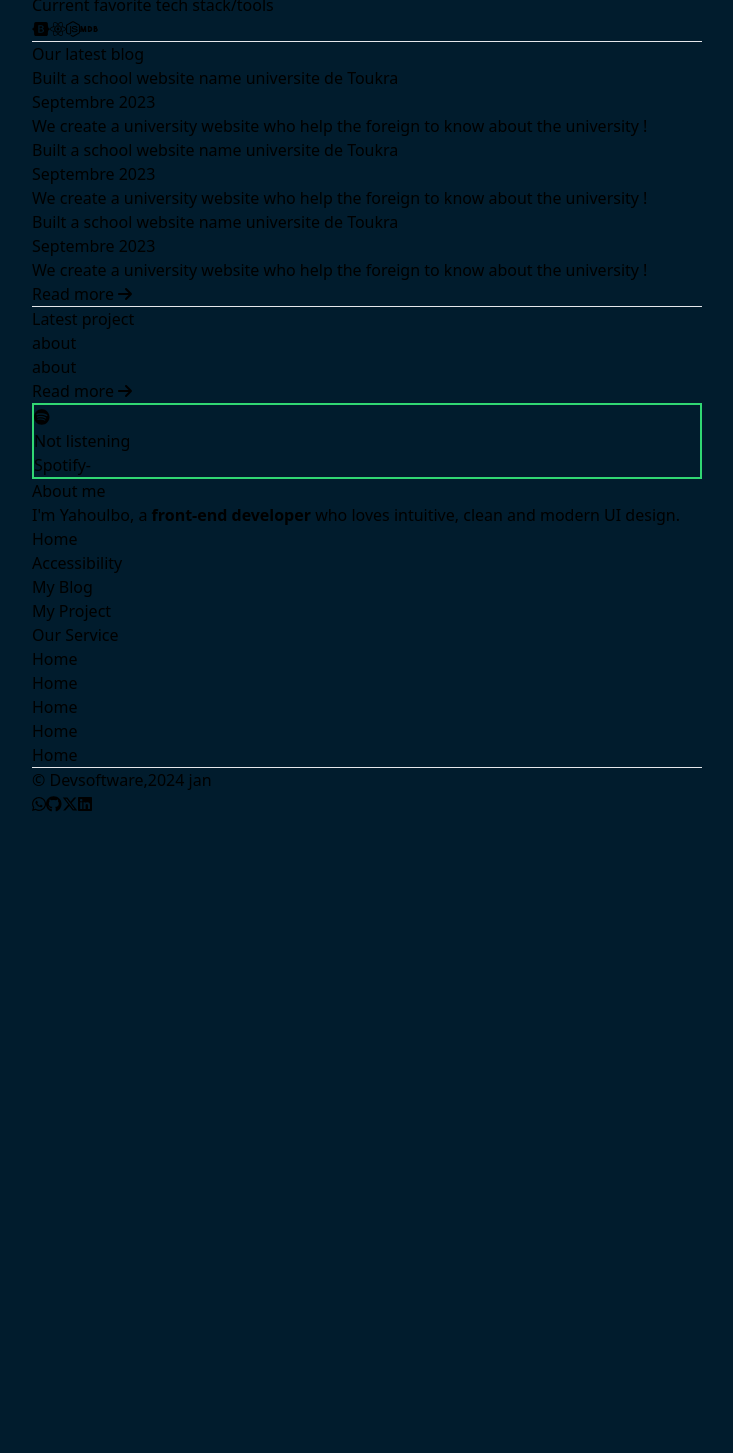
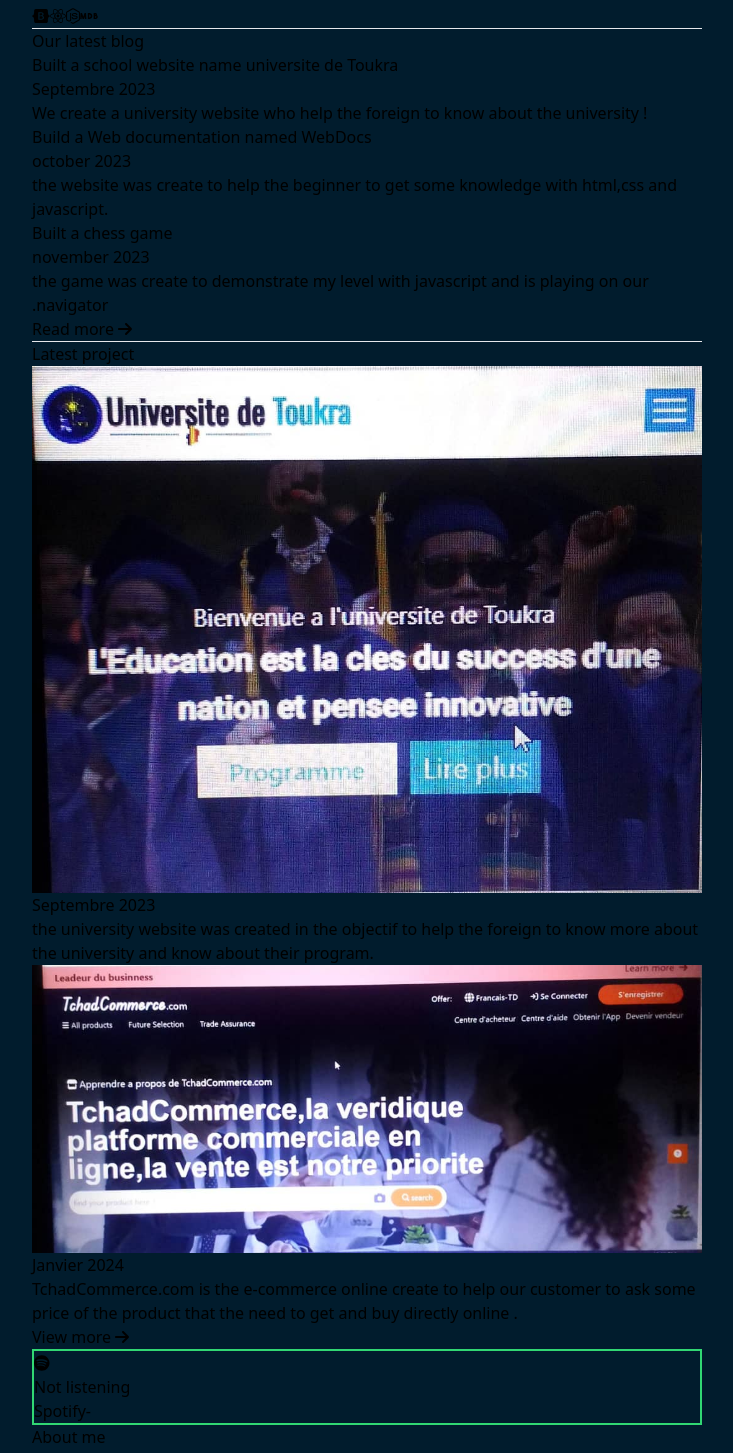
Before and after one commit to Kal1be/yahoulbo-portfolio, a React (Vite) app: page / in a window 1280 px wide. Shown: the part 1280-2733 px from the top of the page, without its empty margins (273-1006 px from the left). Before the commit the page ends 2119 px from the top, so only its background shows below. Built offline with nearby package versions, Linux system fonts and the light colour scheme; a web font is replaced by a local one.

Commit message:
second commit

```diff
--- a/src/App.jsx
+++ b/src/App.jsx
@@ -1,25 +1,29 @@
 // import Test from './Test';
+import Home from './Home';
 import './app.scss'
-import Body from './component/Body';
-import Body1 from './component/Body1';
-import Build from './component/Build';
-import Footer from './footer/Footer';
 import Navbar from './navbar/Navbar';
+import {useState,useEffect} from "react"
 
 const App = () => {
+  const [isloaded,setIsloaded]=useState(false);
+  useEffect(()=>{
+      setTimeout(() => {
+          setIsloaded(true)
+      },7000);
+  },[])
+  if(!isloaded){
+     return(
+      <div className='preloader bg-gray-100'>
+       <span className='animation1'>D</span>
+        <span className='animation2'>E</span>
+        <span className='animation2'>V</span>
+       </div>
+     )
+  }
   return(
    <div>
    <Navbar/>
-   <div className='wrap '>
-  <div className='laptop'>
-  <Body/>
-  </div>
-  <div className='phone'>
-    <Body1/>
-  </div>
-  <Build/>
-  <Footer/>
-   </div>
+  <Home/>
    </div>
   )
 };
--- /dev/null
+++ b/src/Home.jsx
@@ -0,0 +1,25 @@
+import Body from './component/Body';
+import Body1 from './component/Body1';
+import Build from './component/Build';
+import Scroll from './component/Scroll';
+import Footer from './footer/Footer';
+
+function Home() {
+  return (
+    <div>
+       <div className='wrap '>
+  <div className='laptop'>
+  <Body/>
+  </div>
+  <div className='phone'>
+    <Body1/>
+  </div>
+  <Build/>
+  <Footer/>
+  <Scroll/>
+   </div>
+    </div>
+  )
+}
+
+export default Home
--- a/src/app.scss
+++ b/src/app.scss
@@ -9,7 +9,7 @@
     display: flex;
     justify-content: center;
     background-color: rgb(1, 28, 45);
-    padding: 13px 0;
+    // padding: 13px 0;
 }
 
 #myborder{
@@ -27,3 +27,52 @@
 #element:hover{
 border: 1px solid rgb(49, 117, 226);
 }
+
+// ++++++++++++ the preloader before the website scss
+
+
+.preloader{
+    width: 100vw;
+    height: 100vh;
+    position: relative;
+    display: flex;
+    align-items: center;
+    justify-content: center;
+    animation: preloader 2s linear infinite;
+    margin: 0 0;
+    background-color: rgb(1, 28, 45);
+}
+
+.preloader span{
+    width: 30px;
+    height: 30px;
+    background-color: #0e44657c;
+    margin: 0 2px;
+    border-radius: 50%;
+    padding: 4px;
+    animation: del 2s linear infinite;
+    color: red;
+    text-align: center;
+    font-weight: bold;
+}
+
+.preloader .animation1{
+    animation-delay: .1s;
+    transition: .1s ease-in-out;
+}
+.preloader .animation2{
+    animation-delay: .4s;
+    transition: .2s ease-in-out;
+}
+.preloader .animation3{
+    animation-delay: .9s;
+    transition: .4s ease-in-out;
+}
+@keyframes del {
+    0%,100%{
+        transform: scale(0);
+    }
+    50%{
+        transform: scale(1);
+    }
+}
--- a/src/component/Body1.jsx
+++ b/src/component/Body1.jsx
@@ -1,6 +1,6 @@
 function Body1() {
     return (
-      <div className="lg:flex justify-between relative mt-36 items-center">
+      <div className="lg:flex justify-between relative mt-32 items-center">
        <div>
           <img src="/yahoulbo-portfolio/devsoftware.jpg" className="lg:w-56 lg:h-36 h-48 w-48 my-8 lg:mt-0 object-contains rounded-full"/>
         </div>
--- a/src/component/Build.jsx
+++ b/src/component/Build.jsx
@@ -4,7 +4,7 @@
 import "./build.scss"
 function Build() {
   return (
-    <div className='mt-20'>
+    <div className='lg:mt-20 mt-10'>
     {/* ++++++++++++++++++ about my-self and my work _+++++++++++++++++++++++++++++++_+++++++++++++ */}
       <div className='text-xl font-[400] text-gray-200'>
         <p>I'm <span className='text-[#e80b24]'>Yahoulbo</span>, a 19-year-old student belonging to the Federal University of Minna.
@@ -40,14 +40,14 @@
             <p className='text-xl text-gray-300'>We create a university website who help the foreign to know about the university !</p>
         </div>
         <div className='rounded-lg py-3 px-2 bg-[#0e4465a0] my-6'>
-            <h3 className='text-2xl font-medium text-white'>Built a school website name <span className='text-[#e80b24]'>universite de Toukra</span></h3>
-            <h4 className='text-xl font-medium text-gray-300 my-3'>Septembre 2023</h4>
-            <p className='text-xl text-gray-300'>We create a university website who help the foreign to know about the university !</p>
+            <h3 className='text-2xl font-medium text-white'> Build a Web documentation named <span className='text-[#e80b24]'>WebDocs</span></h3>
+            <h4 className='text-xl font-medium text-gray-300 my-3'>october 2023</h4>
+            <p className='text-xl text-gray-300'>the website was create to help the beginner to get some knowledge with html,css and javascript.</p>
         </div>
         <div className='rounded-lg py-3 px-2 bg-[#0e4465a0] my-6'>
-            <h3 className='text-2xl font-medium text-white'>Built a school website name <span className='text-[#e80b24]'>universite de Toukra</span></h3>
-            <h4 className='text-xl font-medium text-gray-300 my-3'>Septembre 2023</h4>
-            <p className='text-xl text-gray-300'>We create a university website who help the foreign to know about the university !</p>
+            <h3 className='text-2xl font-medium text-white'>Built a chess <span className='text-[#e80b24]'>game</span></h3>
+            <h4 className='text-xl font-medium text-gray-300 my-3'>november 2023</h4>
+            <p className='text-xl text-gray-300'>the game was create to demonstrate my level with javascript and is playing on our .navigator</p>
         </div>
       </div>
         <h2 className='text-xl text-white'>Read more <FontAwesomeIcon icon={faArrowRight} className='mt-2'/></h2>
@@ -57,14 +57,19 @@
       <div className='my-20'>
       <h2 className='text-2xl font-bold text-white'>Latest project</h2>
       <div className='lg:flex mt-10'>
-       <div className='border h-[50vh] lg:w-[65%] lg:me-2 rounded-xl' id='element'>
-about
+       <div className='border lg:w-[65%] lg:me-2' id='element'>
+<img src='/yahoulbo-portfolio/toukra.jpg' className='h-[35vh] w-full'/>
+<h4 className='text-xl font-medium text-gray-300 my-3 px-1'>Septembre 2023</h4>
+<p className='text-xl my-2 text-white px-1'>the university website was created in the objectif to help the foreign
+ to know more about the university and know about their program.</p>
        </div>
-       <div className='border h-[50vh] lg:w-[65%] lg:ms-2 lg:mt-0 mt-4 rounded-xl'  id='element'>
-about
+       <div className='border lg:w-[65%] lg:ms-2 lg:mt-0 mt-4'  id='element'>
+       <img src='/yahoulbo-portfolio/tchad.jpg' className='h-[35vh]'/>
+       <h4 className='text-xl font-medium text-gray-300 px-1 my-3'>Janvier 2024</h4>
+       <p className='text-xl my-2 text-white px-1'>TchadCommerce.com is the e-commerce online create to help our customer to ask some price of the product that the need to get and buy directly online .</p>
        </div>
       </div>
-      <h2 className='text-xl my-8 text-white'>Read more <FontAwesomeIcon icon={faArrowRight} className='mt-2'/></h2>
+      <h2 className='text-xl my-8 text-white'>View more <FontAwesomeIcon icon={faArrowRight} className='mt-2'/></h2>
       </div>
     </div>
   )
--- /dev/null
+++ b/src/component/Scroll.jsx
@@ -0,0 +1,35 @@
+import { useState } from "react"
+import { FontAwesomeIcon } from "@fortawesome/react-fontawesome";
+import { faChevronUp } from "@fortawesome/free-solid-svg-icons";
+function Scroll() {
+    const [visible,setVisible] = useState(false)
+    const toggleVisible = () => {
+        const scrolled = document.documentElement.scrollTop;
+        if (scrolled > 300){
+          setVisible(true)
+        }
+        else if (scrolled <= 300){
+          setVisible(false)
+        }
+      };
+
+      const scrollToTop = () =>{
+        window.scrollTo({
+          top: 0,
+          behavior: 'smooth'
+          /* you can also use 'auto' behaviour
+             in place of 'smooth' */
+        });
+      };
+
+      window.addEventListener('scroll', toggleVisible);
+  return (
+    <div>
+       <p onClick={scrollToTop} style={{display: visible ? 'inline' : 'none'}} className="fixed bg-[#0e4465d4] bottom-4 md:right-6 right-4 py-2 px-3 text-white">
+        <FontAwesomeIcon icon={faChevronUp}/>
+        </p>
+    </div>
+  )
+}
+
+export default Scroll
--- a/src/footer/Footer.jsx
+++ b/src/footer/Footer.jsx
@@ -13,7 +13,7 @@
     <div className="text-white lg:flex my-6">
     <div>
         <h2 className="text-xl font-bold">About me</h2>
-        <h3 className="text-gray-400 pe-12 py-3">I'm Yahoulbo, a <b>front-end developer</b> who loves intuitive, clean and modern UI design.</h3>
+        <h3 className="text-gray-400 pe-16 py-3 ">I'm Yahoulbo, a <b>front-end developer</b> who loves intuitive, clean and modern UI design.</h3>
     </div>
     <div className="flex">
         <div className="me-6">
@@ -24,11 +24,11 @@
      <h3>Our Service</h3>
         </div>
         <div className="ms-6">
-     <h3>Home</h3>
-     <h3>Home</h3>
-     <h3>Home</h3>
-     <h3>Home</h3>
-     <h3>Home</h3>
+     <h3>About</h3>
+     <h3>Blog</h3>
+     <h3>Contact</h3>
+     <h3>Email me</h3>
+     <h3>Whatsapp</h3>
         </div>
     </div>
 
--- a/src/navbar/Navbar.jsx
+++ b/src/navbar/Navbar.jsx
@@ -1,7 +1,9 @@
 import "./navbar.scss"
 import { FontAwesomeIcon } from "@fortawesome/react-fontawesome"
 import { faBars } from "@fortawesome/free-solid-svg-icons"
+import { useState } from "react"
 function Navbar() {
+  const [open,setOpen]=useState(false)
   return (
    <div className="fixed z-50 top-3 shadow-xl">
      <div className="wrapper flex justify-between items-center rounded-2xl">
@@ -9,14 +11,16 @@
         <h2 className=" font-bold text-xl" id="felix">Yahoulbo</h2>
       </div>
       <div>
-        <ul className="lg:flex justify-between text-xl" id="open">
+        <ul className="lg:flex justify-between text-xl" id={open?"open":"close"}>
             <li  className="mx-3">Home</li>
             <li  className="mx-3">About</li>
             <li  className="mx-3">Blog</li>
             <li  className="mx-3">Service</li>
             <li  className="mx-3">Contact</li>
         </ul>
-        <h4 className="my-btn text-2xl"><FontAwesomeIcon icon={faBars}/></h4>
+        <h4 className="my-btn text-2xl" onClick={()=>{
+          setOpen(!open)
+        }}><FontAwesomeIcon icon={faBars}/></h4>
       </div>
     </div>
    </div>
--- a/src/navbar/navbar.scss
+++ b/src/navbar/navbar.scss
@@ -32,11 +32,24 @@
 @media(max-width:756px){
     .wrapper{
         width: 100vw;
-        padding: 8px 15px;
+        padding: 6px 15px;
         color: white;
     }
     #open{
+       position:absolute;
+       left: 0;
+       width: 100%;
+       background-color: #0e4465e0;
+      top: 920%;
+      border-radius: 20px 20px 0 0;
+      padding: 20px 0;
+      transition: 2s linear ;
+    }
+    #close{
         display: none;
+    }
+    #open li{
+        margin: 15px 10px;
     }
 
     .wrap{
```
Also changed, not shown: public/tchad.jpg (added), public/toukra.jpg (added).
